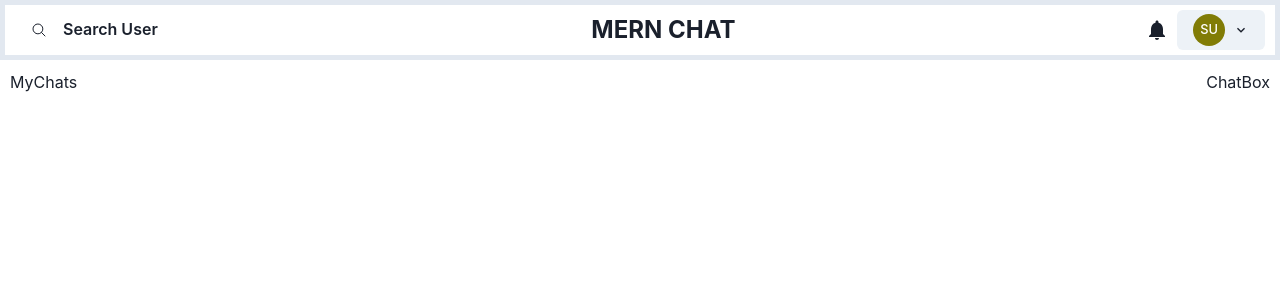
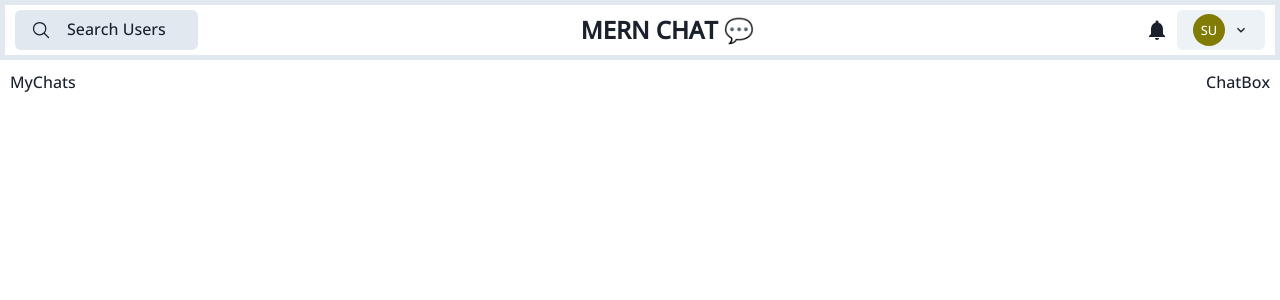
Before and after one commit to thutasann/mern-chat, a React (Create React App) app in the folder frontend/: page /chats in a window 1280 px wide. Shown: the top 300 px of the page. Built offline with nearby package versions, Linux system fonts and the light colour scheme; sample sign-in values are in the browser's storage.

Commit message:
feat: fetch chats

```diff
--- a/frontend/public/index.html
+++ b/frontend/public/index.html
@@ -2,22 +2,34 @@
 <html lang="en">
 	<head>
 		<meta charset="utf-8" />
-    <link rel="icon" href="%PUBLIC_URL%/logo.png" />
-    <meta name="viewport" content="width=device-width, initial-scale=1" />
-    <meta name="theme-color" content="#000000" />
+		<link
+			rel="icon"
+			href="%PUBLIC_URL%/logo.png"
+		/>
+		<meta
+			name="viewport"
+			content="width=device-width, initial-scale=1"
+		/>
+		<meta
+			name="theme-color"
+			content="#000000"
+		/>
 		<meta
 			name="description"
 			content="Web site created using create-react-app"
 		/>
-    <link rel="apple-touch-icon" href="%PUBLIC_URL%/logo192.png" />
+		<link
+			rel="apple-touch-icon"
+			href="%PUBLIC_URL%/logo192.png"
+		/>
 
-    <link rel="manifest" href="%PUBLIC_URL%/manifest.json" />
-
+		<link
+			rel="manifest"
+			href="%PUBLIC_URL%/manifest.json"
+		/>
 		<title>MERN Chat App</title>
 	</head>
 	<body>
-    <noscript>You need to enable JavaScript to run this app.</noscript>
 		<div id="root"></div>
-
 	</body>
 </html>
--- a/frontend/src/context/chat-provider.tsx
+++ b/frontend/src/context/chat-provider.tsx
@@ -1,6 +1,6 @@
 import React, { createContext, useContext, useEffect, useState } from 'react';
 import { useNavigate } from 'react-router-dom';
-import { InitialContextProps, UserProps } from '../types';
+import { ChatProps, InitialContextProps, UserProps } from '../types';
 
 interface Props {
 	children: React.ReactNode;
@@ -9,8 +9,10 @@ interface Props {
 const ChatContext = createContext<InitialContextProps | null>(null);
 
 export const ChatProvider = ({ children }: Props) => {
-	const [user, setUser] = useState<UserProps>();
 	const navigate = useNavigate();
+	const [user, setUser] = useState<UserProps | any>();
+	const [selectedChat, setSelectedChat] = useState<ChatProps | any>();
+	const [chats, setChats] = useState<ChatProps[]>([]);
 
 	useEffect(() => {
 		const userInfo: UserProps = JSON.parse(localStorage.getItem('userInfo')!);
@@ -26,6 +28,10 @@ export const ChatProvider = ({ children }: Props) => {
 			value={{
 				user,
 				setUser,
+				selectedChat,
+				setSelectedChat,
+				chats,
+				setChats,
 			}}
 		>
 			{children}
--- a/frontend/src/index.css
+++ b/frontend/src/index.css
@@ -1,4 +1,7 @@
-@import url('https://fonts.googleapis.com/css2?family=Work+Sans:wght@300&display=swap');
+@import url('https://fonts.googleapis.com/css2?family=Open+Sans:wght@500&display=swap');
+* {
+	font-family: 'Open Sans', sans-serif;
+}
 
 .App {
 	min-height: 100vh;
--- a/frontend/src/miscellaneous/Drawer.tsx
+++ b/frontend/src/miscellaneous/Drawer.tsx
@@ -32,11 +32,11 @@ const SlideDrawer: React.FC = () => {
 	const navigate = useNavigate();
 	const toast = useToast();
 	const { isOpen, onOpen, onClose } = useDisclosure();
-	const { user } = ChatState();
+	const { user, setSelectedChat, chats, setChats } = ChatState();
 	const [search, setSearch] = useState<string>('');
 	const [searchResults, setSearchResults] = useState<UserProps[]>([]);
 	const [loading, setLoading] = useState<boolean>(false);
-	const [loadingchat, setLoadingchat] = useState();
+	const [loadingchat, setLoadingchat] = useState<boolean>(false);
 
 	const logoutHandler = () => {
 		localStorage.removeItem('userInfo');
@@ -67,7 +67,30 @@ const SlideDrawer: React.FC = () => {
 		}
 	}
 
-	async function accessChat(userId: string) {}
+	async function accessChat(userId: string) {
+		try {
+			setLoadingchat(true);
+			const config: AxiosRequestConfig = {
+				headers: {
+					'Content-type': 'application/json',
+					Authorization: `Bearer ${user.token}`,
+				},
+			};
+			const { data } = await axios.post('/api/chat', { userId }, config);
+			setSelectedChat(data);
+			setLoadingchat(false);
+			onClose();
+		} catch (error: any) {
+			toast({
+				title: 'Error Fetching the chat!',
+				description: error.message,
+				status: 'error',
+				duration: 5000,
+				isClosable: true,
+				position: 'bottom-left',
+			});
+		}
+	}
 
 	return (
 		<>
@@ -86,18 +109,20 @@ const SlideDrawer: React.FC = () => {
 					placement="bottom-end"
 				>
 					<Button
-						variant="ghost"
+						variant="solid"
+						backgroundColor={'gray.200'}
 						onClick={onOpen}
 					>
-						<IoSearchOutline />
+						<IoSearchOutline size={20} />
 						<Text
 							px="4"
 							display={{
 								base: 'none',
 								md: 'flex',
 							}}
+							fontWeight={500}
 						>
-							Search User
+							Search Users
 						</Text>
 					</Button>
 				</Tooltip>
@@ -106,7 +131,7 @@ const SlideDrawer: React.FC = () => {
 					fontSize="2xl"
 					fontWeight={'bold'}
 				>
-					MERN CHAT
+					MERN CHAT 💬
 				</Text>
 
 				<div>
--- a/frontend/src/miscellaneous/profile-modal.tsx
+++ b/frontend/src/miscellaneous/profile-modal.tsx
@@ -44,7 +44,7 @@ const ProfileModal: FC<Props> = ({ user, children }) => {
 				<ModalOverlay backdropBlur={'lg'} />
 				<ModalContent>
 					<ModalHeader
-						fontSize={'40px'}
+						fontSize={'30px'}
 						display="flex"
 						fontWeight={700}
 						justifyContent={'center'}
@@ -70,8 +70,8 @@ const ProfileModal: FC<Props> = ({ user, children }) => {
 							display="flex"
 							gap={1}
 							fontSize={{
-								base: '20px',
-								md: '30px',
+								base: '15px',
+								md: '20px',
 							}}
 						>
 							Email: <Text fontWeight={600}>{user.email}</Text>
```
Also changed, not shown: frontend/src/types/index.ts (+14 -2 lines). Lines whose indentation alone changed are shown as unchanged.
